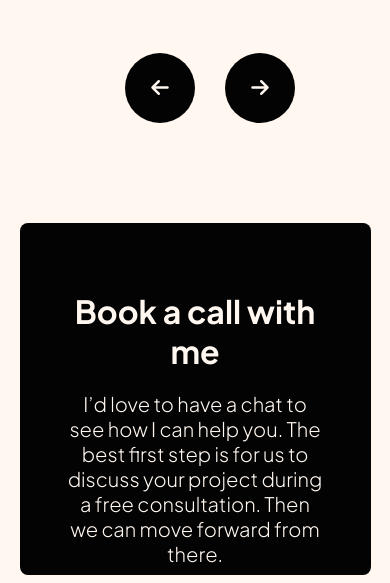
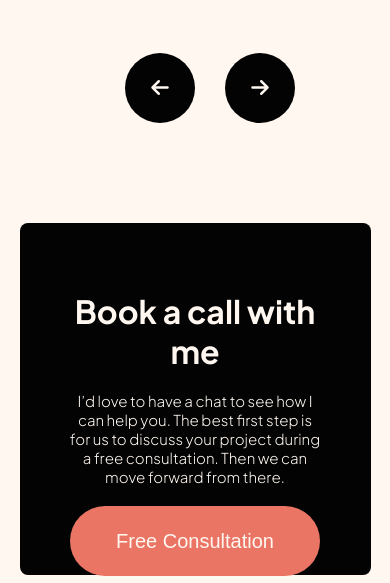
Before and after one commit to julienLeMee/frontend-mentor-portfolio, a website: page index.html in a window 390 px wide. Shown: the part 3183-3766 px from the top of the page. Drawn offline with nearby package versions, Linux system fonts and the light colour scheme.

Commit message:
pixel perfect adjust

```diff
--- a/components/_media-queries.scss
+++ b/components/_media-queries.scss
@@ -69,4 +69,8 @@
     }
   }
 
+  .contact__title p {
+    font-size: 15px!important;
+  }
+
 }
```
Also changed, not shown: public/style.css, 1 other file.
